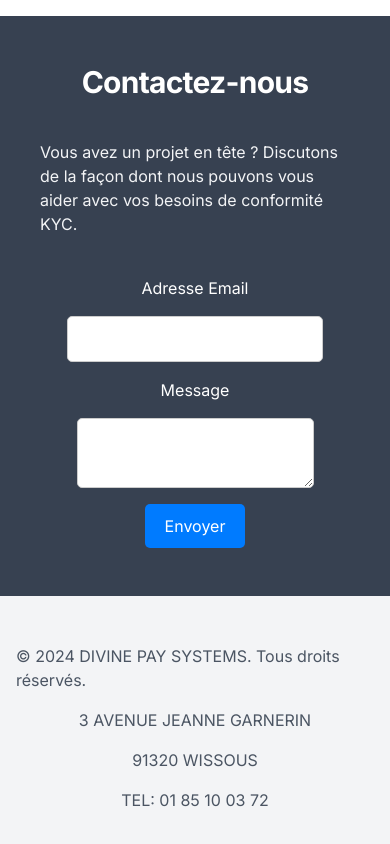
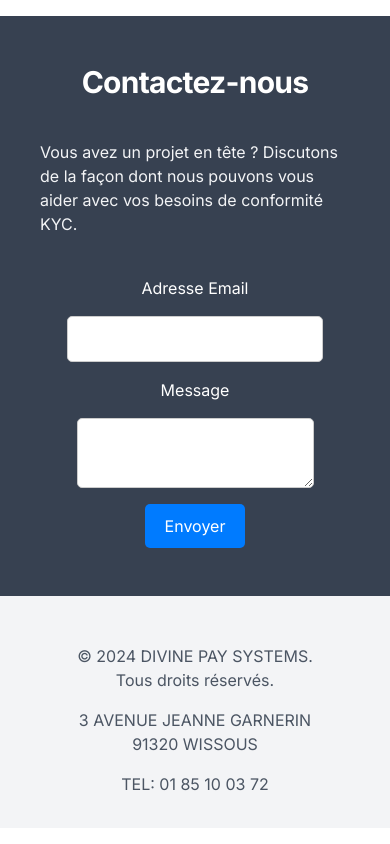
Before and after one commit to MaxCapette/DPS, a Next.js app: page / in a window 390 px wide. Shown: the part 4042-4886 px from the top of the page. Built offline with nearby package versions, Linux system fonts and the light colour scheme.

Commit message:
fix footer

```diff
--- a/src/components/component/mainpage.tsx
+++ b/src/components/component/mainpage.tsx
@@ -253,9 +253,10 @@ export function Mainpage() {
       </main>
       <footer className="bg-gray-100 text-gray-900 py-8 dark:bg-gray-800 dark:text-white">
         <div className=" mx-auto px-4 md:px-6 flex flex-col md:flex-column items-center justify-between">
-          <p className="text-gray-600 dark:text-gray-400 mt-4 md:mt-0">© 2024 DIVINE PAY SYSTEMS. Tous droits réservés.</p>
+          <p className="text-gray-600 dark:text-gray-400 mt-4 md:mt-0">© 2024 DIVINE PAY SYSTEMS.</p>
+          <p className="text-gray-600 dark:text-gray-400 md:mt-0"> Tous droits réservés.</p>
           <p className="text-gray-600 dark:text-gray-400 mt-4 md:mt-0">3 AVENUE JEANNE GARNERIN</p>
-          <p className="text-gray-600 dark:text-gray-400 mt-4 md:mt-0">91320 WISSOUS</p>
+          <p className="text-gray-600 dark:text-gray-400  md:mt-0">91320 WISSOUS</p>
           <p className="text-gray-600 dark:text-gray-400 mt-4 md:mt-0">TEL: 01 85 10 03 72</p>
         </div>
       </footer>
```
